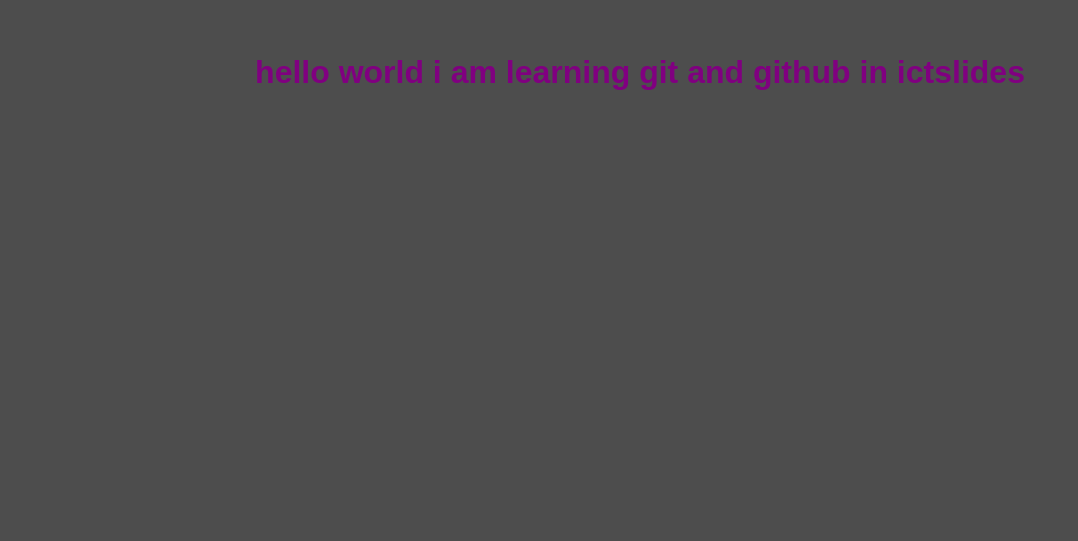
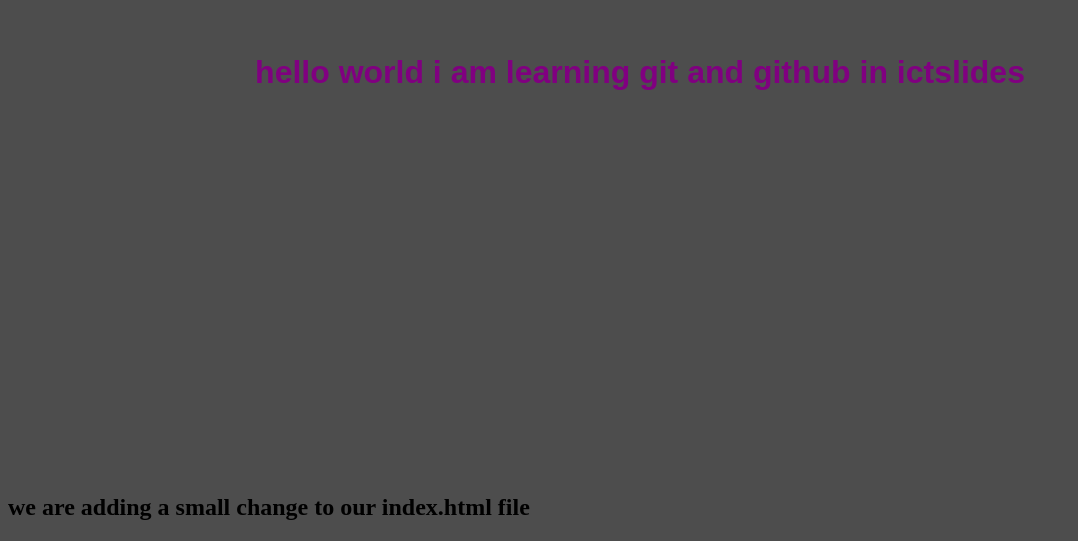
Before and after one commit to emekakannot/emekakannot_test, a plain HTML site: page index.html in a window 1280 px wide. Shown: the part 349-890 px from the top of the page, without its empty margins (0-1078 px from the left). Before the commit the page ends 843 px from the top, so only its background shows below. Drawn offline with Linux system fonts and the light colour scheme.

Commit message:
added a direct change

```diff
--- a/index.html
+++ b/index.html
@@ -8,5 +8,6 @@
 </head>
 <body>
     <h1>hello world i am learning git and github in ictslides</h1>
+    <h2>we are adding a small change to our index.html file</h2>
 </body>
 </html>
```
